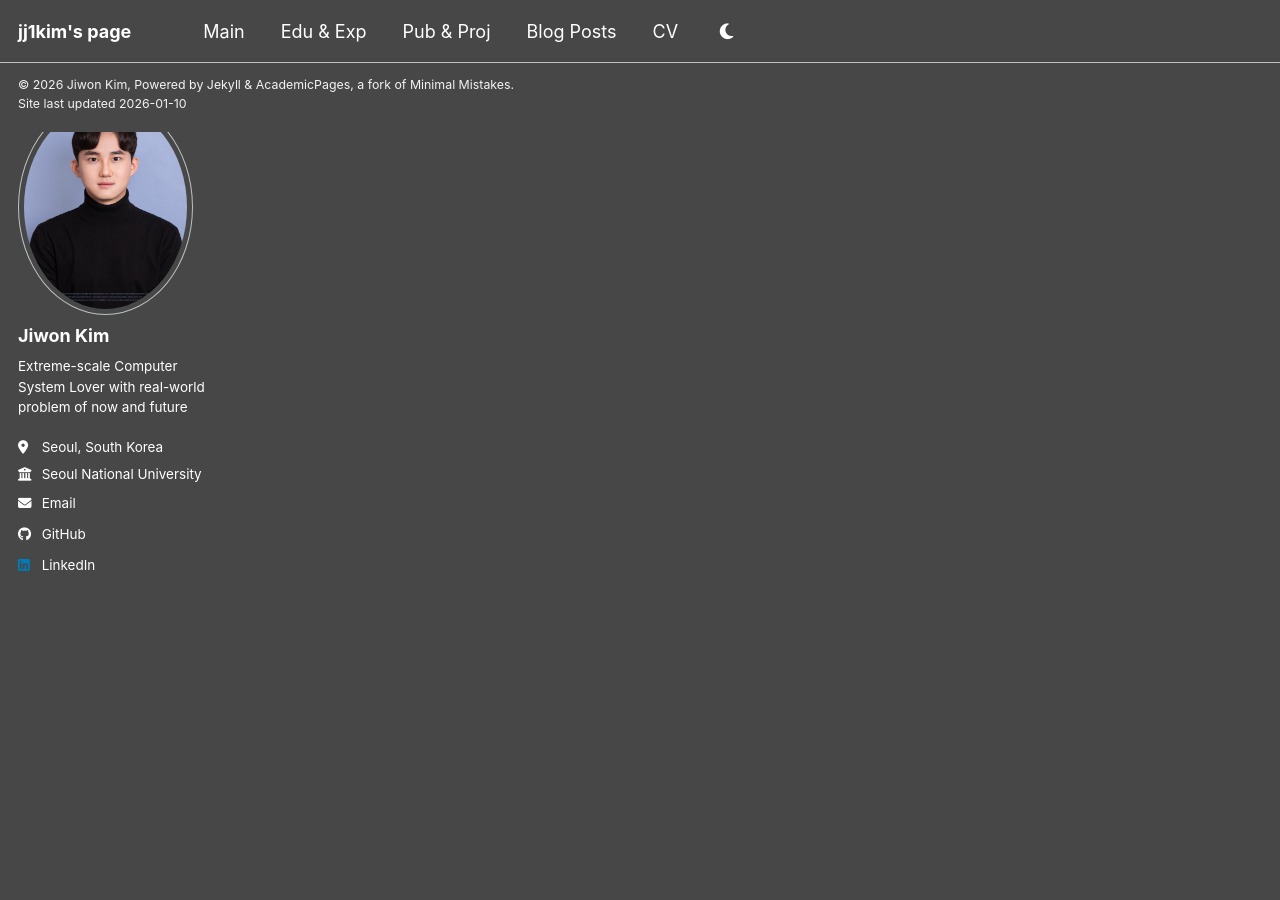
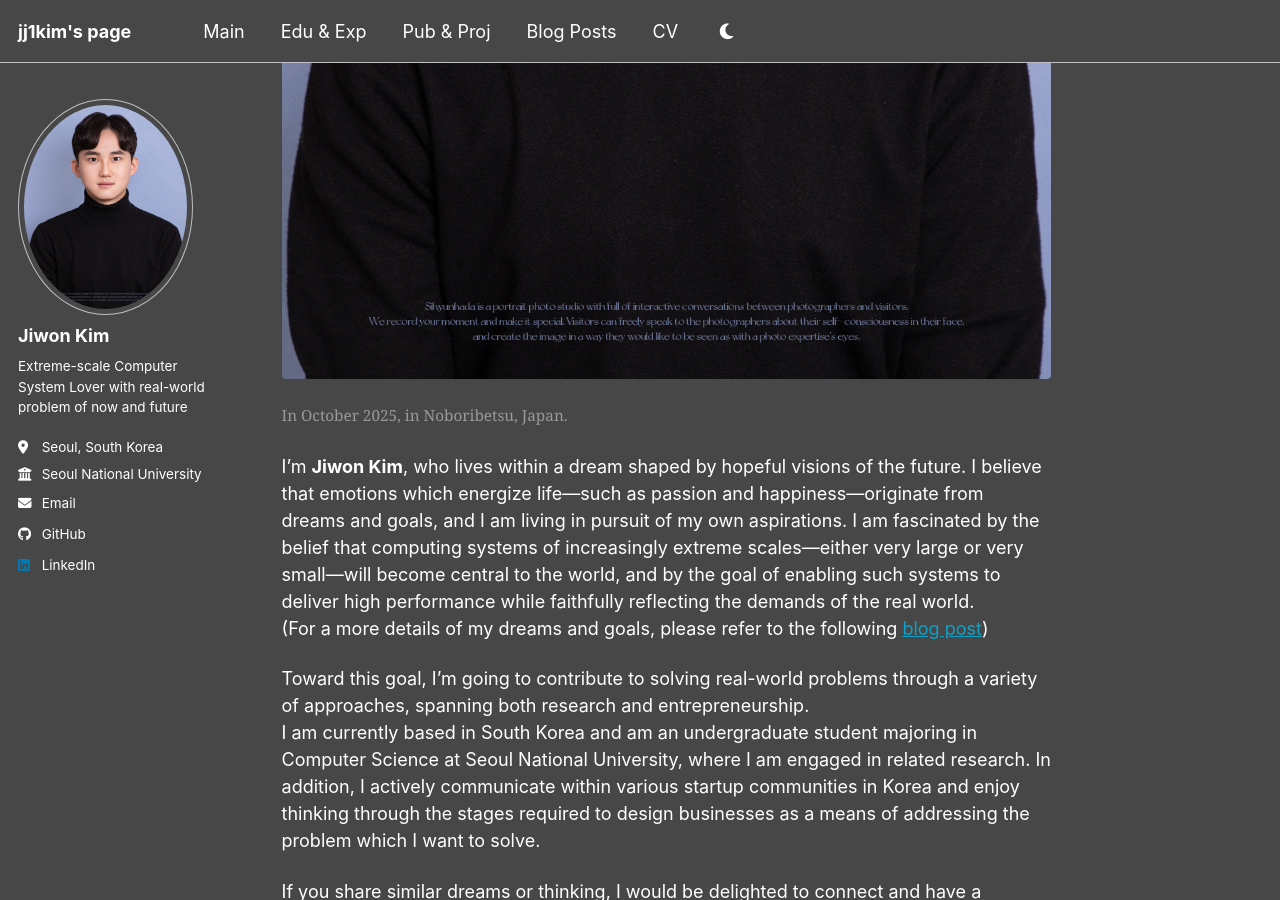
Before and after one commit to jj1kim/jj1kim.github.io, a Jekyll site: the page built from _pages/about.md, in a window 1280 px wide and 900 px high, scrolled down 775 px. Built offline with Jekyll 4.4.1, drawn with Linux system fonts in a browser that asks for light colours; a script bundle is joined from its source files by our own code; library files that are not in the unit come from our copies.

Commit message:
first page draft finish

```diff
--- a/_pages/about.md
+++ b/_pages/about.md
@@ -8,6 +8,12 @@ redirect_from:
 ---
 
 Welcome to my personal website and blog.
+
+<figure style="margin: 1em 0;">
+  <img src="/images/profile.jpg" alt="personal image">
+  <figcaption style="font-size: 0.85em; color: #999; text-align: left; margin-top: 0.5em;">In October 2025, in Noboribetsu, Japan.</figcaption>
+</figure>
+
 I'm **Jiwon Kim**, who lives within a dream shaped by hopeful visions of the future.
 I believe that emotions which energize life—such as passion and happiness—originate from dreams and goals, and I am living in pursuit of my own aspirations.
 I am fascinated by the belief that computing systems of increasingly extreme scales—either very large or very small—will become central to the world, and by the goal of enabling such systems to deliver high performance while faithfully reflecting the demands of the real world.
```
Also changed, not shown: 1 other file.
